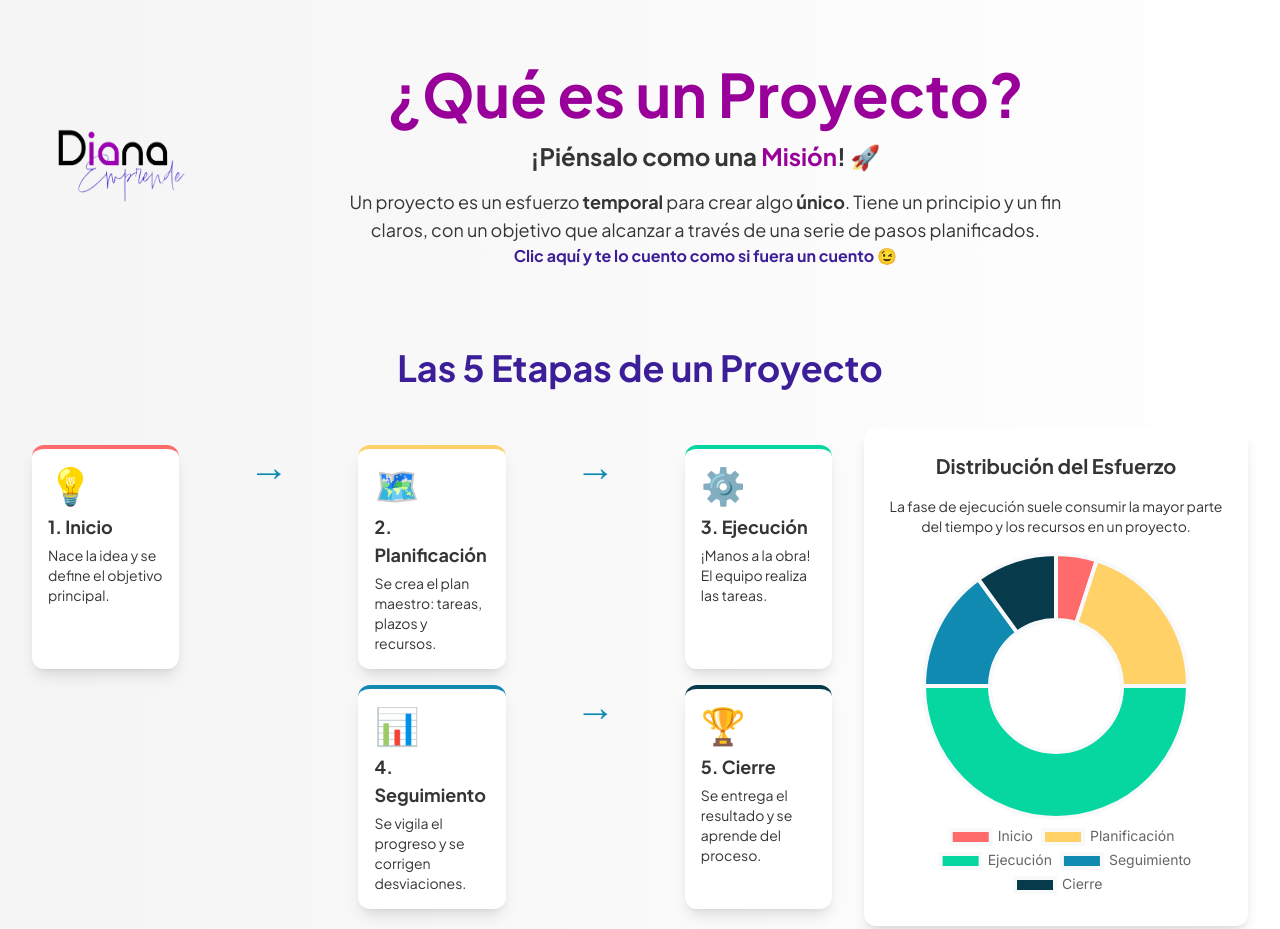
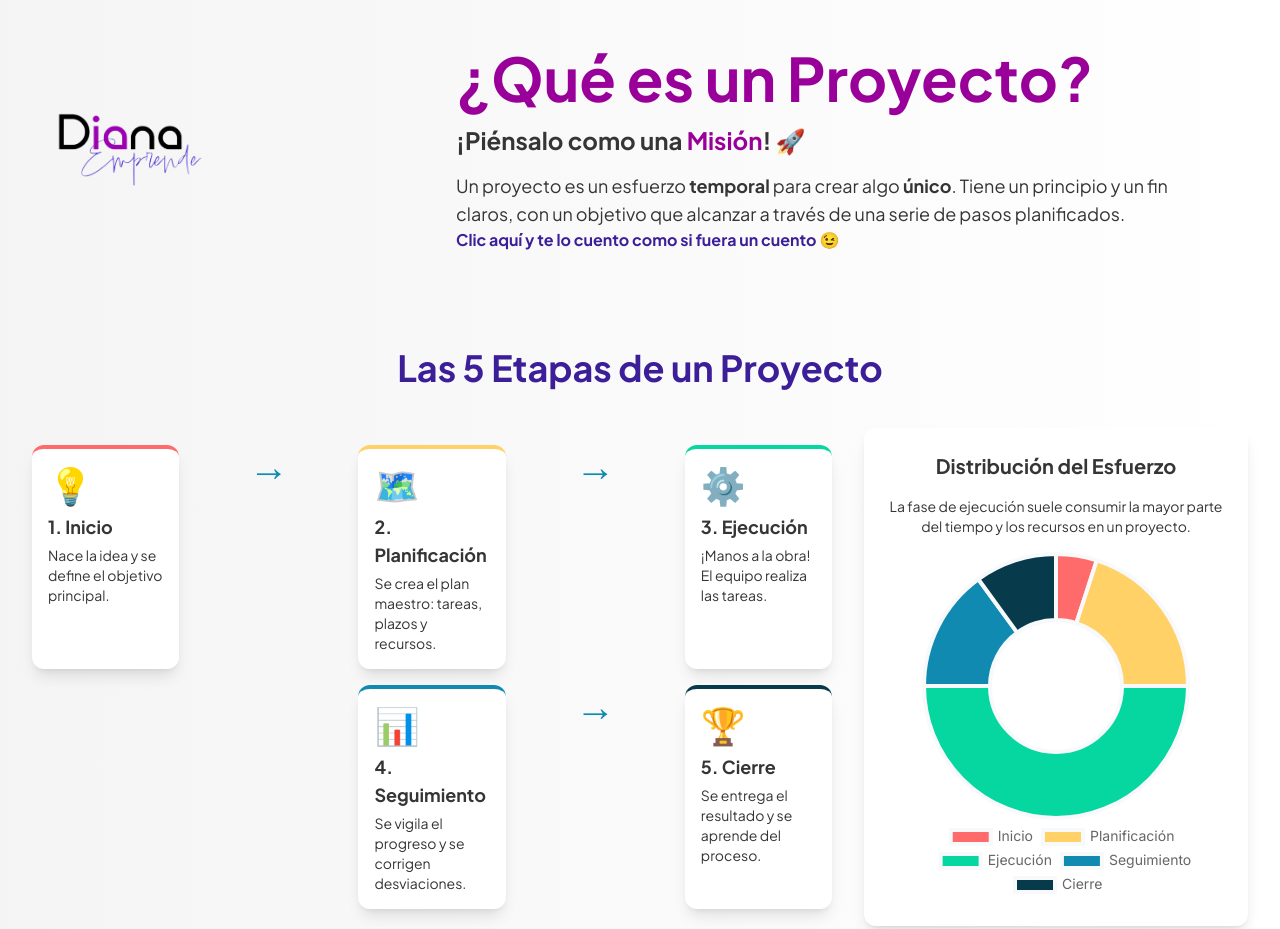
Before and after one commit to dchaconoca/Tech-Builders, a plain HTML site: page contenido/proyecto.html in a window 1280 px wide. Shown: the top 929 px of the page. Drawn offline with nearby package versions, Linux system fonts and the light colour scheme.

Commit message:
Arreglo header

```diff
--- a/contenido/proyecto.html
+++ b/contenido/proyecto.html
@@ -90,19 +90,17 @@
     -->
     <div class="container mx-auto p-4 md:p-8">
 
-        <header class="text-center mb-12">
-            <div class="container mx-auto px-6 py-4 flex justify-between items-center">
+        <header class="text-center md:text-left mb-12 md:mb-20">
+            <div class="container mx-auto px-6 py-4 flex flex-col md:flex-row justify-between items-center gap-6">
             <!-- Logo Placeholder -->
                 <a href="../index.html">
                     <img src="../images/logo.png" alt="Diana Emprende" class="h-20 w-auto md:h-22">
                 </a>
-                <div class="container mx-auto px-6 py-4 items-center">
+                <div class="mt-6 md:mt-0">
                     <h1 class="text-4xl md:text-6xl font-black text-title mb-4">¿Qué es un Proyecto?</h1>
                     <p class="text-xl md:text-2xl font-bold">¡Piénsalo como una <span class="text-title">Misión</span>! 🚀</p>
                     <p class="max-w-3xl mx-auto mt-4 text-lg">Un proyecto es un esfuerzo <span class="font-bold">temporal</span> para crear algo <span class="font-bold">único</span>. Tiene un principio y un fin claros, con un objetivo que alcanzar a través de una serie de pasos planificados.</p>
-                    <div>
-                        <a href="https://g.co/gemini/share/929e0bdac016" target="_blank" rel="noopener noreferrer" class="text-subtitle font-bold">Clic aquí y te lo cuento como si fuera un cuento 😉</a>
-                    </div>
+                    <a href="https://g.co/gemini/share/929e0bdac016" target="_blank" rel="noopener noreferrer" class="text-subtitle font-bold">Clic aquí y te lo cuento como si fuera un cuento 😉</a>
                 </div>
             </div>
         </header>
```
Also changed, not shown: contenido/la-pc.html (+3 -3 lines), index.html (+3 -3 lines).
